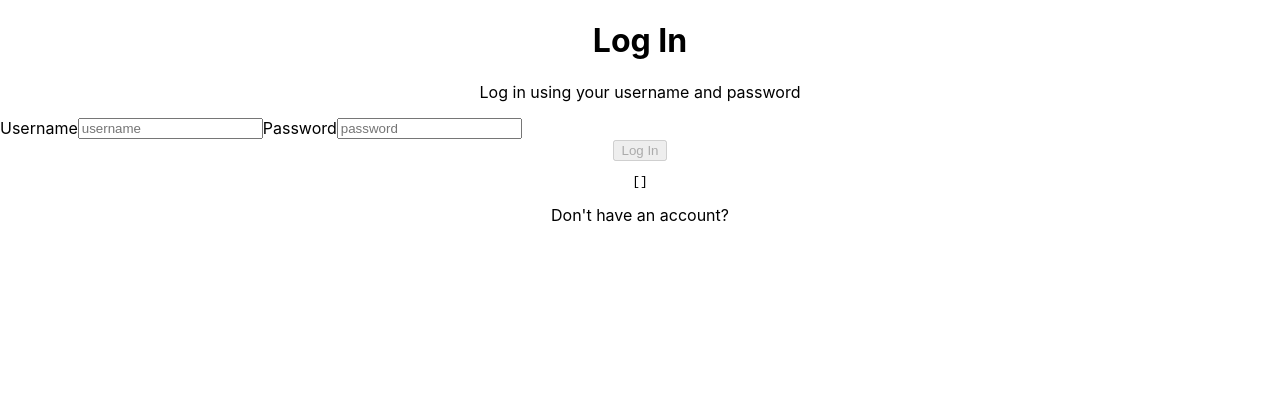
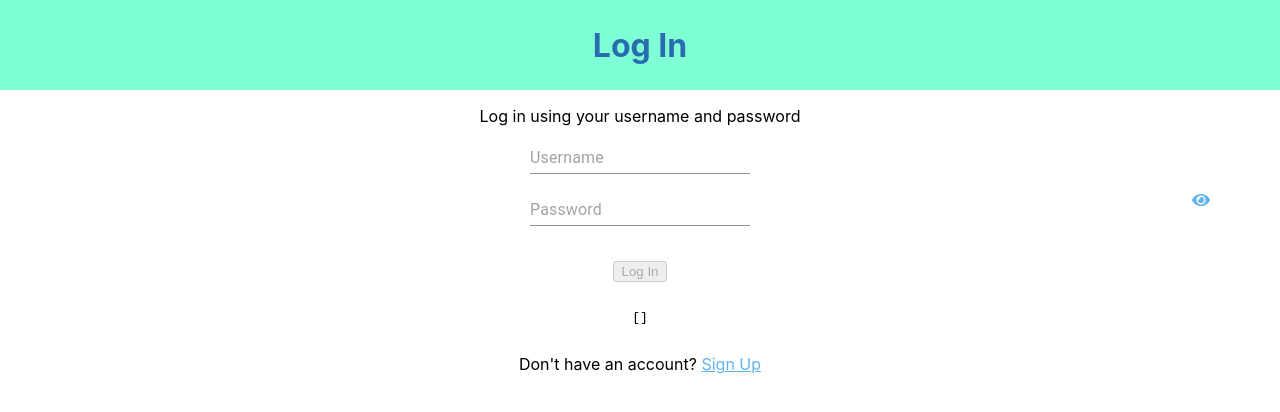
Before and after one commit to BW-PT-How-To-3/front-end, a React (Create React App) app in the folder app-form/: page / in a window 1280 px wide. Shown: the top 412 px of the page. Built offline with nearby package versions, Linux system fonts and the light colour scheme.

Commit message:
installed fontawesome, created password toggle visibility

```diff
--- a/app-form/package.json
+++ b/app-form/package.json
@@ -3,6 +3,11 @@
   "version": "0.1.0",
   "private": true,
   "dependencies": {
+    "@fortawesome/fontawesome-free": "^5.14.0",
+    "@fortawesome/fontawesome-svg-core": "^1.2.30",
+    "@fortawesome/free-solid-svg-icons": "^5.14.0",
+    "@fortawesome/react-fontawesome": "^0.1.11",
+    "@material-ui/core": "^4.11.0",
     "@testing-library/jest-dom": "^4.2.4",
     "@testing-library/react": "^9.3.2",
     "@testing-library/user-event": "^7.1.2",
--- a/app-form/src/App.css
+++ b/app-form/src/App.css
@@ -4,6 +4,7 @@
 
 .form-input {
   display: flex;
+  flex-direction: column;
 }
 
 .error {
@@ -12,3 +13,23 @@
   margin: 0;
   padding-bottom: 5px;
 }
+
+span {
+  text-decoration: underline;
+  color: #63B3ED;
+  cursor: pointer;
+}
+
+.app-bar {
+  background-color: aquamarine;
+  margin: 0;
+  padding: 2% 0;
+  color: #2B6CB0;
+}
+.password-icon {
+  position: absolute;
+  top: 190px;
+  right: 70px;
+  cursor: pointer;
+  z-index: 1000;
+}
--- a/app-form/src/App.js
+++ b/app-form/src/App.js
@@ -1,6 +1,8 @@
 import React from 'react';
 import './App.css';
 import Login from './component/Login';
+// import your fontawesome library
+import './component/fontawesome';
 
 function App() {
   return (
--- a/app-form/src/component/Login.js
+++ b/app-form/src/component/Login.js
@@ -1,6 +1,11 @@
 import React, { useState, useEffect } from 'react';
 import * as yup from 'yup';
 import axios from 'axios';
+import { TextField, MuiThemeProvider } from '@material-ui/core';
+import { fontAwesomeIcon } from '@fortawesome/react-fontawesome';
+
+//comp
+import PasswordToggle from './PasswordToggle';
 
 const formSchema = yup.object().shape({
     username: yup.string()
@@ -10,6 +15,14 @@ const formSchema = yup.object().shape({
 })
 
 function Login() {
+
+    const [passwordInputType, ToggleIcon] = PasswordToggle();
+
+    const styles = {
+        button: {
+            margin: 15
+        }
+    }
 
     const [userInput, setUserInput] = useState({
         username: '',
@@ -75,41 +88,47 @@ function Login() {
     };
 
     return(
+        <div className="form-input">
+            <h1 className="app-bar">Log In</h1>
+            <p>Log in using your username and password</p>
+            <form onSubmit={submitHandler}>
+
                 <div>
-            <form onSubmit={submitHandler}>
-                <h1>Log In</h1>
-                <p>Log in using your username and password</p>
-
-                <div className="form-input">
-                    <label htmlFor="username">
-                        Username
-                        {errorState.username.length > 0 ? (<p className="error">{errorState.username}</p>) : null}
-                    </label><br/>
-                    <input
+                    <MuiThemeProvider>
+                        <TextField
                             type="text"
                             id="username"
                             name="username"
                             value={userInput.username}
                             onChange={changeHandler}
-                        placeholder="username"
-                    />
+                            placeholder="Username"
+                        /><br/>
+                        <label htmlFor="username">
+                            {/*Username*/}
+                            {errorState.username.length > 0 ? (<p className="error">{errorState.username}</p>) : null}
+                        </label><br/>
+                    </MuiThemeProvider>
 
-                    <label htmlFor="password">Password
-                        {errorState.password.length > 0 ? (<p className="error">{errorState.password}</p>) : null}
-                    </label><br/>
-                    <input
-                        type="password"
+                    <MuiThemeProvider>
+
+                        <TextField
+                            type={passwordInputType}
                             id="password"
                             name="password"
                             value={userInput.password}
                             onChange={changeHandler}
-                        placeholder="password"
-                    />
+                            placeholder="Password"
+                        /><br/>
+                        <span className="password-icon">{ToggleIcon}</span>
+                        <label htmlFor="password"> {/*Password*/}
+                            {errorState.password.length > 0 ? (<p className="error">{errorState.password}</p>) : null}
+                        </label><br/>
+                    </MuiThemeProvider>
                 </div>
-                <button disabled={buttonDisabled}>Log In</button>
+                <button style={styles.button} disabled={buttonDisabled}>Log In</button>
                 <pre>{JSON.stringify(data, null, 2)}</pre>
             </form>
-            <p>Don't have an account?</p>
+            <p>Don't have an account? <span>Sign Up</span></p>
         </div>
     )
 }
--- /dev/null
+++ b/app-form/src/component/PasswordToggle.js
@@ -0,0 +1,18 @@
+import React, { useState } from 'react';
+import {FontAwesomeIcon} from '@fortawesome/react-fontawesome';
+
+const PasswordToggle = () => {
+    const [visible, setVisible] = useState(false);
+
+    const visibleIcon = (
+        <FontAwesomeIcon
+            icon={ visible ? 'eye-slash' : 'eye' }
+            onClick={() => setVisible(visibility => !visibility)}
+        />
+    )
+
+    const inputType = visible ? 'text' : 'password'
+    return [inputType, visibleIcon];
+}
+
+export default PasswordToggle;
--- /dev/null
+++ b/app-form/src/component/fontawesome.js
@@ -0,0 +1,11 @@
+// import the library
+import { library } from '@fortawesome/fontawesome-svg-core';
+
+// import your icons
+import { faEyeSlash, faEye } from '@fortawesome/free-solid-svg-icons';
+
+library.add(
+  faEyeSlash,
+  faEye
+  // more icons go here
+);
```
Also changed, not shown: 1 other file (tests, documents, lock files or other folders). Lines whose indentation alone changed are shown as unchanged.
